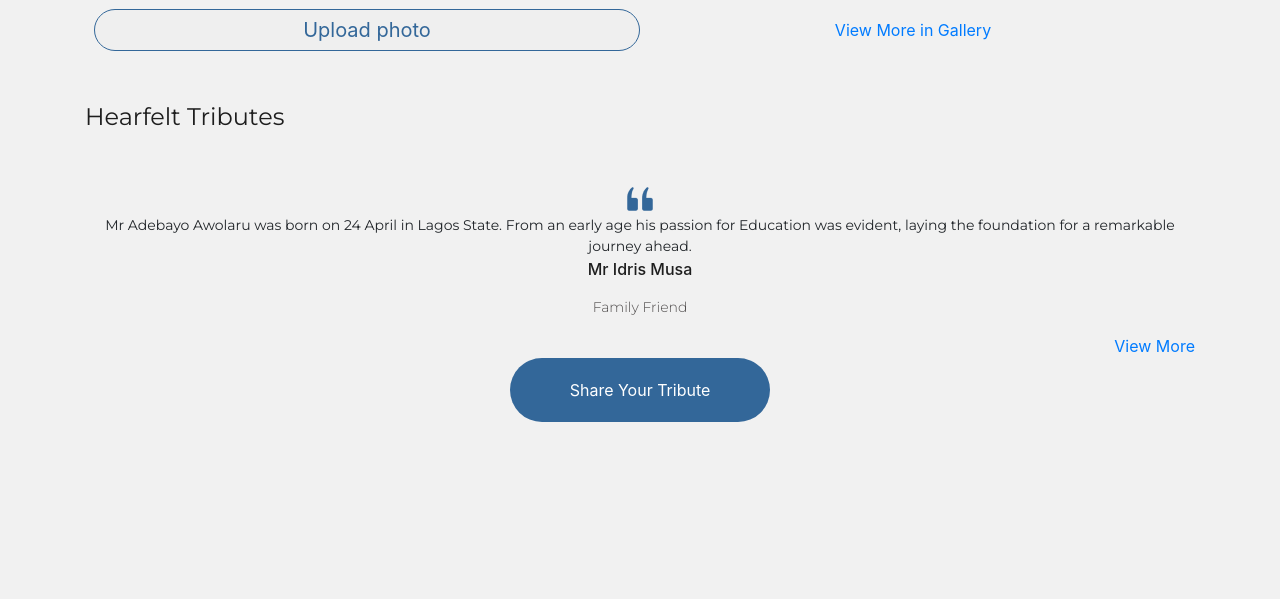
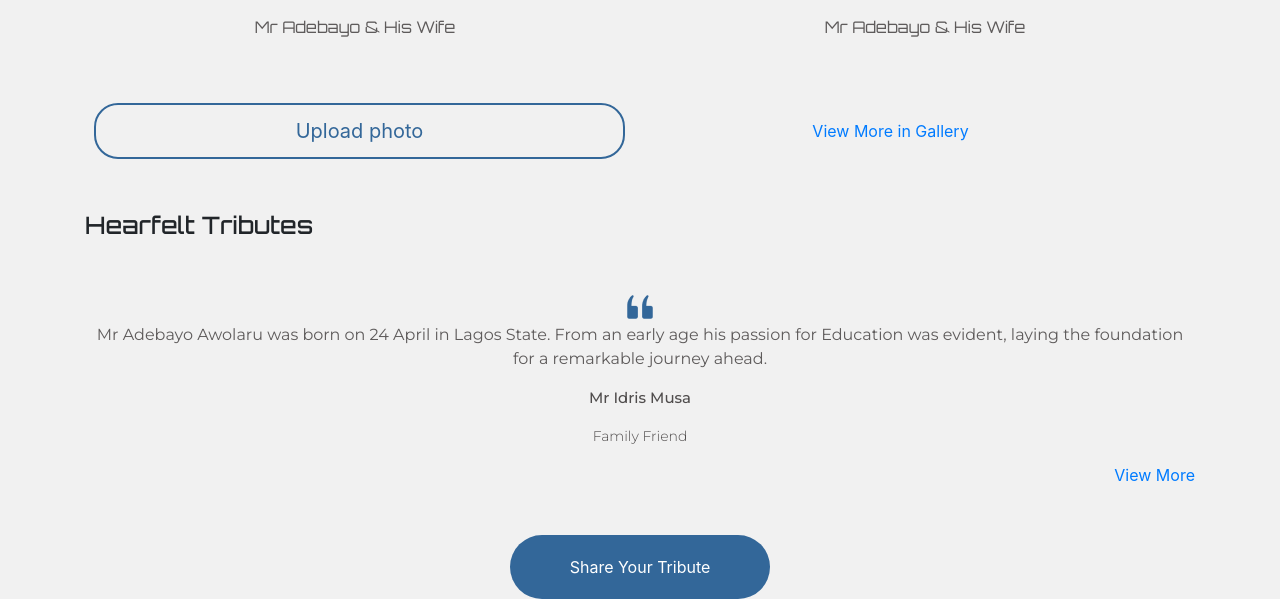
Before and after one commit to Clemcy9/funeral, a Django app: template templates/main.html in a window 1280 px wide. Shown: the part 2432-3031 px from the top of the page. Before the commit the page ends 2854 px from the top, so only its background shows below. Run offline with Django 5.2, Linux system fonts and the light colour scheme; the template is opened without the code that fills it, so the values that code supplies are empty; some libraries are stand-ins or nearby versions.

Commit message:
biography alignment fixes

```diff
--- a/templates/biography.html
+++ b/templates/biography.html
@@ -28,7 +28,8 @@
   <body>
     <div class="container">
       <!-- navigation toogle -->
-      <div class="dropdown d-flex justify-content-end container">
+      <div class="dropdown d-flex justify-content-between align-items-center py-5 container">
+        <h1 class="heading">Biography</h1>
         <button
           class="btn p-2"
           type="button"
@@ -53,7 +54,7 @@
       </div>
 
       <div class="container">
-        <h1 class="heading">Biography</h1>
+
         <p class="h4 mt-5 sub-heading">His Early Days</p>
 
         <article class="mb-3 article-text">
--- a/templates/main.html
+++ b/templates/main.html
@@ -36,49 +36,52 @@
       <div class="circle"></div>
     </div>
 
-    <p class="text-center">
-      <i>In Loving Memory</i>
-    </p>
+    <i class="text-center d-block article-text mt-5">In Loving Memory</i>
 
-    <div class="container-fiuld">
-      <p class="text-center font">Elder Adebayo Awolaru</p>
+    <div class="container">
+      <p class="text-center heading">Elder Adebayo Awolaru</p>
 
-      <p class="text-center font-body">
+      <p class="text-center article-text">
         We celebrate the life, achievements, and lasting legacy of a remarkable
         man who has touched the lives of many. Join us in honoring his memory
       </p>
 
       <img
         src="../static/my-assets/images/dad-1.png"
-        class="img-fluid mx-auto d-block"
+        class="img-fluid mx-auto d-block mb-5"
         alt=""
       />
     </div>
 
     <!-- Biography     -->
     <div class="container">
-      <p class="font">Biography</p>
-      <p class="font-body">
+      <p class="heading mt-2">Biography</p>
+
+      <article class="article-text mb-4">
         Mr Adebayo Awolaru was born on 24 April in Lagos State. From an early
         age his passion for Education was evident, laying the foundation for a
-        remarkable journey ahead.<br /><br />
+        remarkable journey ahead.
+      </article>
 
+      <article class="article-text mb-4">
         Throughout their life, Mr Adebayo achieved great heights making
         significant contributions that shaped the landscape of the educational
-        sector. <br /><br />
+        sector.
+      </article>
 
+      <article class="article-text mb-4">
         Their dedication, innovation, and unwavering commitment to excellence
         left an indelible mark on people and inspired countless individuals
-        around the globe.<br /><br />
-      </p>
+        around the globe.
+      </article>
     </div>
 
     <!-- biography image with view more link to biography -->
     <div class="container">
       <img
         src="https://media.istockphoto.com/id/1201144322/photo/headshot-of-african-american-male-in-glasses-posing-in-studio.jpg?s=612x612&w=0&k=20&c=1DYcA9va31VYVszx_pTOIBq_sL217ne1fDJaa_Now1Y="
-        alt=""
-        class="d-block mx-auto img-fluid rounded"
+        alt="biography picture"
+        class="d-block mx-auto img-fluid rounded-class"
       />
 
       <a href="biography.html" class="view-more text-right d-block"
@@ -88,64 +91,68 @@
 
     <!-- gallery section -->
     <div class="container">
-      <i class="font" style="font-size: 24px; color: #1e1e1e">
-        Memories Captured In <br />
-        Time
-      </i>
+      <p class="heading mb-5 pb-3" style="color: var(--sub-heading-text)">
+        Memories <br />
+        Captured In Time
+      </p>
       <div class="row">
         <div class="col-6">
           <img
             src="https://media.istockphoto.com/id/1201144322/photo/headshot-of-african-american-male-in-glasses-posing-in-studio.jpg?s=612x612&w=0&k=20&c=1DYcA9va31VYVszx_pTOIBq_sL217ne1fDJaa_Now1Y="
-            class="gallery-images"
-            style="width: 100%; border-radius: 20px"
+            class="rounded-class img-fluid"
             alt=""
           />
-          <p class="text-center my-3">Mr Adebayo & His Wife</p>
+          <p class="text-center my-3 gallery-images-text">
+            Mr Adebayo & His Wife
+          </p>
         </div>
         <div class="col-6">
           <img
             src="https://media.istockphoto.com/id/1201144322/photo/headshot-of-african-american-male-in-glasses-posing-in-studio.jpg?s=612x612&w=0&k=20&c=1DYcA9va31VYVszx_pTOIBq_sL217ne1fDJaa_Now1Y="
-            class="gallery-images"
-            style="width: 100%; border-radius: 20px"
+            class="img-fluid rounded-class"
             alt=""
           />
-          <p class="text-center my-3">Mr Adebayo & His Wife</p>
+          <p class="text-center my-3 gallery-images-text">
+            Mr Adebayo & His Wife
+          </p>
         </div>
         <div class="col-6">
           <img
             src="https://media.istockphoto.com/id/1201144322/photo/headshot-of-african-american-male-in-glasses-posing-in-studio.jpg?s=612x612&w=0&k=20&c=1DYcA9va31VYVszx_pTOIBq_sL217ne1fDJaa_Now1Y="
-            class="gallery-images"
-            style="width: 100%; border-radius: 20px"
+            class="img-fluid rounded-class"
             alt=""
           />
-          <p class="text-center my-3">Mr Adebayo & His Wife</p>
+          <p class="text-center my-3 gallery-images-text">
+            Mr Adebayo & His Wife
+          </p>
         </div>
         <div class="col-6">
           <img
             src="https://media.istockphoto.com/id/1201144322/photo/headshot-of-african-american-male-in-glasses-posing-in-studio.jpg?s=612x612&w=0&k=20&c=1DYcA9va31VYVszx_pTOIBq_sL217ne1fDJaa_Now1Y="
-            class="gallery-images"
-            style="width: 100%; border-radius: 20px"
+            class="img-fluid rounded-class"
             alt=""
           />
-          <p class="text-center my-3">Mr Adebayo & His Wife</p>
+          <p class="text-center my-3 gallery-images-text">
+            Mr Adebayo & His Wife
+          </p>
         </div>
       </div>
 
-      <div class="row container-fiuld d-flex align-items-center my-5 px-4">
-        <button
+      <div class="row container d-flex align-items-center justify-content-between my-5 px-4">
+        <a
           type="button"
-          class="col-6"
+          class=" text-center col-6 rounded-class"
           style="
-            border: 1px #336799 solid;
+            border: 2px #336799 solid;
             color: #336799;
-            border-radius: 30px;
             font-weight: 400;
-            padding: 0.3rem 0.8rem;
+            padding: .7rem .4rem;
             font-size: 20px;
           "
+          href="./gallery.html"
         >
           Upload photo
-        </button>
+        </a>
         <a href="gallery.html" class="col-6 text-center">
           View More in Gallery
         </a>
@@ -153,8 +160,8 @@
     </div>
 
     <!-- tribute section -->
-    <div class="container p-">
-      <p class="font mb-5" style="font-size: 24px; color: #1e1e1e">
+    <div class="container">
+      <p class="heading mb-5" style="font-size: 24px;" >
         Hearfelt Tributes
       </p>
 
@@ -164,15 +171,14 @@
         class="d-block mx-auto"
       />
 
-      <p class="text-center font" style="font-size: 14px; font-style: normal">
+      <article class="text-center article-text">
         Mr Adebayo Awolaru was born on 24 April in Lagos State. From an early
         age his passion for Education was evident, laying the foundation for a
         remarkable journey ahead.
-      </p>
+      </article>
 
       <p
-        class="text-center"
-        style="color: #1e1e1e; font-weight: 500; font-size: 16px"
+        class="text-center label-text mt-3 "
       >
         Mr Idris Musa
       </p>
@@ -180,10 +186,7 @@
 
       <a href="tribute.html" class="text-right d-block">View More</a>
 
-      <button
-        type="button"
-        class="mx-auto d-block text-white button"
-      >
+      <button type="button" class="mx-auto d-block text-white mt-5 button">
         Share Your Tribute
       </button>
     </div>
--- a/templates/styles/main.css
+++ b/templates/styles/main.css
@@ -1,3 +1,4 @@
+/* declearing variables to use */
 :root{
    --sub-heading-text:#1E1E1E;
    --article-text:#5E5B5B;
@@ -9,7 +10,6 @@
 
 body{
     background-color:#f1f1f1;
-
  }
 
  .circle{
@@ -57,7 +57,7 @@ textarea{
    margin: 20px 0;
    padding: 20px ;
 }
-.rounded{
+.rounded-class{
    border-radius: 24px;
 }
  .font{
@@ -80,11 +80,7 @@ textarea{
    color:#336799;
    font-size: 14px;
  }
- /* .btn-one{
-   font-weight: 400;
-   padding: .4rem 4rem;
-   font-size: 24px;
-    border: 1px #336799 solid;
-     border-radius: 30px;
-     color: #336799;
- } */
+ .gallery-images-text{
+   font-family: var(--font-orbitron);
+    color: var(--article-text);
+ }
```
Also changed, not shown: templates/tributeList.html (+72 -1 lines), templates/styles/biography.css (deleted).
